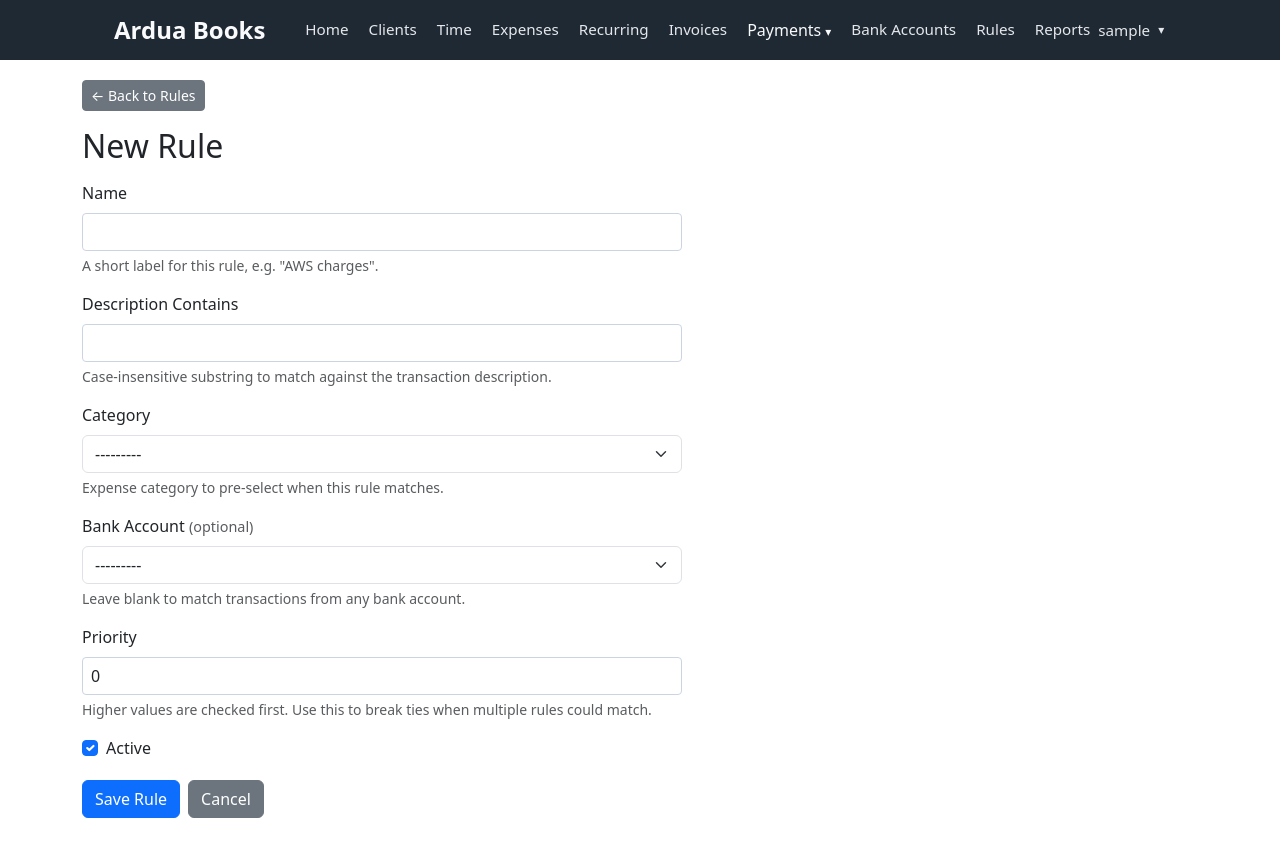
After one commit to ardua-inc/ardua-books, a Django app: page /accounting/transaction-rules/new/ in a window 1280 px wide. The commit adds this page. Run offline with Django 5.2, Linux system fonts and the light colour scheme; the visitor is signed in with stand-in values (Sample User, id 1); data that the repository does not hold is empty; some libraries are stand-ins or nearby versions.

Commit message:
Add transaction categorization rules for batch expense matching
Adds TransactionRule model with description-contains matching and priority
ordering. Rules pre-select an expense category in the "Or Create New" column
of the batch match expenses view, reducing manual category-picking for
recurring vendors. Includes CRUD UI, nav link, migration, and 8 tests.

Co-Authored-By: Claude Sonnet 4.6 <noreply@anthropic.com>

```diff
--- a/ardua_books/accounting/forms.py
+++ b/ardua_books/accounting/forms.py
@@ -1,7 +1,7 @@
 
 from django import forms
 from django.forms import formset_factory
-from .models import Payment, PaymentMethod, BankAccountType, ChartOfAccount, AccountType
+from .models import Payment, PaymentMethod, BankAccountType, ChartOfAccount, AccountType, TransactionRule
 from billing.models import Client, Invoice, Expense
 
 
@@ -412,3 +412,24 @@ PaymentMatchFormSet = formset_factory(
     PaymentMatchRowForm,
     extra=0,
 )
+
+
+class TransactionRuleForm(forms.ModelForm):
+    class Meta:
+        model = TransactionRule
+        fields = ["name", "description_contains", "bank_account", "category", "priority", "is_active"]
+        widgets = {
+            "name": forms.TextInput(attrs={"class": "form-control"}),
+            "description_contains": forms.TextInput(attrs={"class": "form-control"}),
+            "bank_account": forms.Select(attrs={"class": "form-select"}),
+            "category": forms.Select(attrs={"class": "form-select"}),
+            "priority": forms.NumberInput(attrs={"class": "form-control"}),
+            "is_active": forms.CheckboxInput(attrs={"class": "form-check-input"}),
+        }
+
+    def __init__(self, *args, **kwargs):
+        from billing.models import ExpenseCategory
+        super().__init__(*args, **kwargs)
+        self.fields["category"].queryset = (
+            ExpenseCategory.objects.filter(account__isnull=False).order_by("name")
+        )
--- a/ardua_books/accounting/models.py
+++ b/ardua_books/accounting/models.py
@@ -367,3 +367,44 @@ class BankImportProfile(models.Model):
 
     def __str__(self):
         return f"Import profile for {self.bank_account}"
+
+
+# ============================================================
+# Transaction Categorization Rules
+# ============================================================
+
+class TransactionRule(models.Model):
+    """
+    Matches unmatched bank transactions by description substring and suggests
+    an expense category in the batch-match UI. Higher priority rules are checked first.
+    """
+    name = models.CharField(max_length=100)
+    description_contains = models.CharField(
+        max_length=200,
+        help_text="Case-insensitive substring to match against transaction description.",
+    )
+    bank_account = models.ForeignKey(
+        BankAccount,
+        null=True,
+        blank=True,
+        on_delete=models.SET_NULL,
+        related_name="transaction_rules",
+        help_text="Leave blank to match transactions from any bank account.",
+    )
+    category = models.ForeignKey(
+        "billing.ExpenseCategory",
+        on_delete=models.PROTECT,
+        related_name="transaction_rules",
+    )
+    priority = models.IntegerField(
+        default=0,
+        help_text="Higher values are evaluated first.",
+    )
+    is_active = models.BooleanField(default=True)
+
+    class Meta:
+        ordering = ["-priority", "name"]
+
+    def __str__(self):
+        scope = f" [{self.bank_account}]" if self.bank_account_id else ""
+        return f"{self.name}{scope} → {self.category.name}"
--- a/ardua_books/accounting/urls.py
+++ b/ardua_books/accounting/urls.py
@@ -30,6 +30,10 @@ from .views import (
     ClientBalanceSummaryView,
     AccountDrilldownView,
     BankReconciliationScheduleView,
+    TransactionRuleListView,
+    TransactionRuleCreateView,
+    TransactionRuleUpdateView,
+    TransactionRuleDeleteView,
     # Report exports
     trial_balance_print,
     trial_balance_pdf,
@@ -157,4 +161,10 @@ urlpatterns = [
         BatchMatchPaymentsView.as_view(),
         name="batch_match_payments",
     ),
+
+    # TRANSACTION RULES
+    path("transaction-rules/", TransactionRuleListView.as_view(), name="transactionrule_list"),
+    path("transaction-rules/new/", TransactionRuleCreateView.as_view(), name="transactionrule_create"),
+    path("transaction-rules/<int:pk>/edit/", TransactionRuleUpdateView.as_view(), name="transactionrule_edit"),
+    path("transaction-rules/<int:pk>/delete/", TransactionRuleDeleteView.as_view(), name="transactionrule_delete"),
 ]
--- a/ardua_books/accounting/views/bank_views.py
+++ b/ardua_books/accounting/views/bank_views.py
@@ -15,7 +15,7 @@ from django.shortcuts import get_object_or_404, redirect, render
 from django.template.loader import render_to_string
 from django.urls import reverse_lazy
 from django.views import View
-from django.views.generic import ListView, DetailView, FormView, TemplateView
+from django.views.generic import ListView, DetailView, FormView, TemplateView, CreateView, UpdateView, DeleteView
 
 from accounting.forms import (
     BankTransactionForm,
@@ -26,6 +26,7 @@ from accounting.forms import (
     BankTransactionMatchTransferForm,
     ExpenseMatchFormSet,
     PaymentMatchFormSet,
+    TransactionRuleForm,
 )
 from accounting.models import (
     ChartOfAccount,
@@ -33,6 +34,7 @@ from accounting.models import (
     BankAccount,
     BankTransaction,
     BankImportProfile,
+    TransactionRule,
 )
 from accounting.services.banking import BankAccountService, BankTransactionService
 from accounting.services.importing import normalize_amount
@@ -717,15 +719,20 @@ class BatchMatchExpensesView(LoginRequiredMixin, ReadOnlyUserMixin, FilterPersis
                 label = f"{exp.expense_date} | {exp.category.name} | {client_name} | ${exp.amount}"
                 expense_choices.append((str(exp.id), label))
 
+            suggested_category = BankTransactionService.suggest_category(txn)
             form_data.append({
                 "txn": txn,
                 "expense_choices": expense_choices,
                 "has_matches": len(expense_choices) > 1,
+                "suggested_category": suggested_category,
             })
 
-        # Build formset with initial data
+        # Build formset with initial data (pre-select suggested category when a rule matches)
         initial = [
-            {"transaction_id": item["txn"].id}
+            {
+                "transaction_id": item["txn"].id,
+                "category": item["suggested_category"].pk if item["suggested_category"] else None,
+            }
             for item in form_data
         ]
         formset = ExpenseMatchFormSet(initial=initial, prefix="expenses")
@@ -1020,3 +1027,42 @@ class BatchMatchPaymentsView(LoginRequiredMixin, ReadOnlyUserMixin, FilterPersis
 
         # Redirect back to the same page with filters preserved
         return redirect(request.get_full_path())
+
+# ============================================================
+# Transaction Rule CRUD
+# ============================================================
+
+class TransactionRuleListView(LoginRequiredMixin, ListView):
+    model = TransactionRule
+    template_name = "accounting/transactionrule_list.html"
+    context_object_name = "rules"
+
+
+class TransactionRuleCreateView(LoginRequiredMixin, ReadOnlyUserMixin, CreateView):
+    model = TransactionRule
+    form_class = TransactionRuleForm
+    template_name = "accounting/transactionrule_form.html"
+    success_url = reverse_lazy("accounting:transactionrule_list")
+
+    def get_context_data(self, **kwargs):
+        ctx = super().get_context_data(**kwargs)
+        ctx["form_title"] = "New Rule"
+        return ctx
+
+
+class TransactionRuleUpdateView(LoginRequiredMixin, ReadOnlyUserMixin, UpdateView):
+    model = TransactionRule
+    form_class = TransactionRuleForm
+    template_name = "accounting/transactionrule_form.html"
+    success_url = reverse_lazy("accounting:transactionrule_list")
+
+    def get_context_data(self, **kwargs):
+        ctx = super().get_context_data(**kwargs)
+        ctx["form_title"] = f"Edit Rule: {self.object.name}"
+        return ctx
+
+
+class TransactionRuleDeleteView(LoginRequiredMixin, ReadOnlyUserMixin, DeleteView):
+    model = TransactionRule
+    template_name = "accounting/transactionrule_confirm_delete.html"
+    success_url = reverse_lazy("accounting:transactionrule_list")
--- /dev/null
+++ b/ardua_books/templates/accounting/transactionrule_form.html
@@ -0,0 +1,59 @@
+{% extends "base.html" %}
+
+{% block content %}
+<div class="mb-3">
+    <a href="{% url 'accounting:transactionrule_list' %}" class="btn btn-secondary btn-sm">← Back to Rules</a>
+</div>
+
+<h2>{{ form_title }}</h2>
+
+<form method="post" class="mt-3" style="max-width: 600px;">
+    {% csrf_token %}
+
+    <div class="mb-3">
+        <label for="{{ form.name.id_for_label }}" class="form-label">Name</label>
+        {{ form.name }}
+        <div class="form-text">A short label for this rule, e.g. "AWS charges".</div>
+        {% if form.name.errors %}<div class="text-danger">{{ form.name.errors }}</div>{% endif %}
+    </div>
+
+    <div class="mb-3">
+        <label for="{{ form.description_contains.id_for_label }}" class="form-label">Description Contains</label>
+        {{ form.description_contains }}
+        <div class="form-text">Case-insensitive substring to match against the transaction description.</div>
+        {% if form.description_contains.errors %}<div class="text-danger">{{ form.description_contains.errors }}</div>{% endif %}
+    </div>
+
+    <div class="mb-3">
+        <label for="{{ form.category.id_for_label }}" class="form-label">Category</label>
+        {{ form.category }}
+        <div class="form-text">Expense category to pre-select when this rule matches.</div>
+        {% if form.category.errors %}<div class="text-danger">{{ form.category.errors }}</div>{% endif %}
+    </div>
+
+    <div class="mb-3">
+        <label for="{{ form.bank_account.id_for_label }}" class="form-label">Bank Account <span class="text-muted">(optional)</span></label>
+        {{ form.bank_account }}
+        <div class="form-text">Leave blank to match transactions from any bank account.</div>
+        {% if form.bank_account.errors %}<div class="text-danger">{{ form.bank_account.errors }}</div>{% endif %}
+    </div>
+
+    <div class="mb-3">
+        <label for="{{ form.priority.id_for_label }}" class="form-label">Priority</label>
+        {{ form.priority }}
+        <div class="form-text">Higher values are checked first. Use this to break ties when multiple rules could match.</div>
+        {% if form.priority.errors %}<div class="text-danger">{{ form.priority.errors }}</div>{% endif %}
+    </div>
+
+    <div class="mb-3 form-check">
+        {{ form.is_active }}
+        <label class="form-check-label" for="{{ form.is_active.id_for_label }}">Active</label>
+        {% if form.is_active.errors %}<div class="text-danger">{{ form.is_active.errors }}</div>{% endif %}
+    </div>
+
+    <div class="d-flex gap-2">
+        <button type="submit" class="btn btn-primary">Save Rule</button>
+        <a href="{% url 'accounting:transactionrule_list' %}" class="btn btn-secondary">Cancel</a>
+    </div>
+</form>
+{% endblock %}
--- a/ardua_books/templates/base.html
+++ b/ardua_books/templates/base.html
@@ -44,6 +44,7 @@
             </div>
           </details>
           <a href="{% url 'accounting:bankaccount_list' %}">Bank Accounts</a>
+          <a href="{% url 'accounting:transactionrule_list' %}">Rules</a>
           <a href="{% url 'accounting:home' %}">Reports</a>
         </nav>
       {% endif %}
```
Also changed, not shown: ardua_books/accounting/services/banking.py (+22 -0 lines), ardua_books/accounting/tests/test_rules.py (added, +88 -0 lines), ardua_books/accounting/views/__init__.py (+8 -0 lines), ardua_books/conftest.py (+39 -0 lines), ardua_books/templates/accounting/batch_match_expenses.html (+11 -1 lines), ardua_books/templates/accounting/transactionrule_confirm_delete.html (added, +15 -0 lines), ardua_books/templates/accounting/transactionrule_list.html (added, +49 -0 lines), ardua_books/accounting/migrations/0015_add_transaction_rule.py (added).
